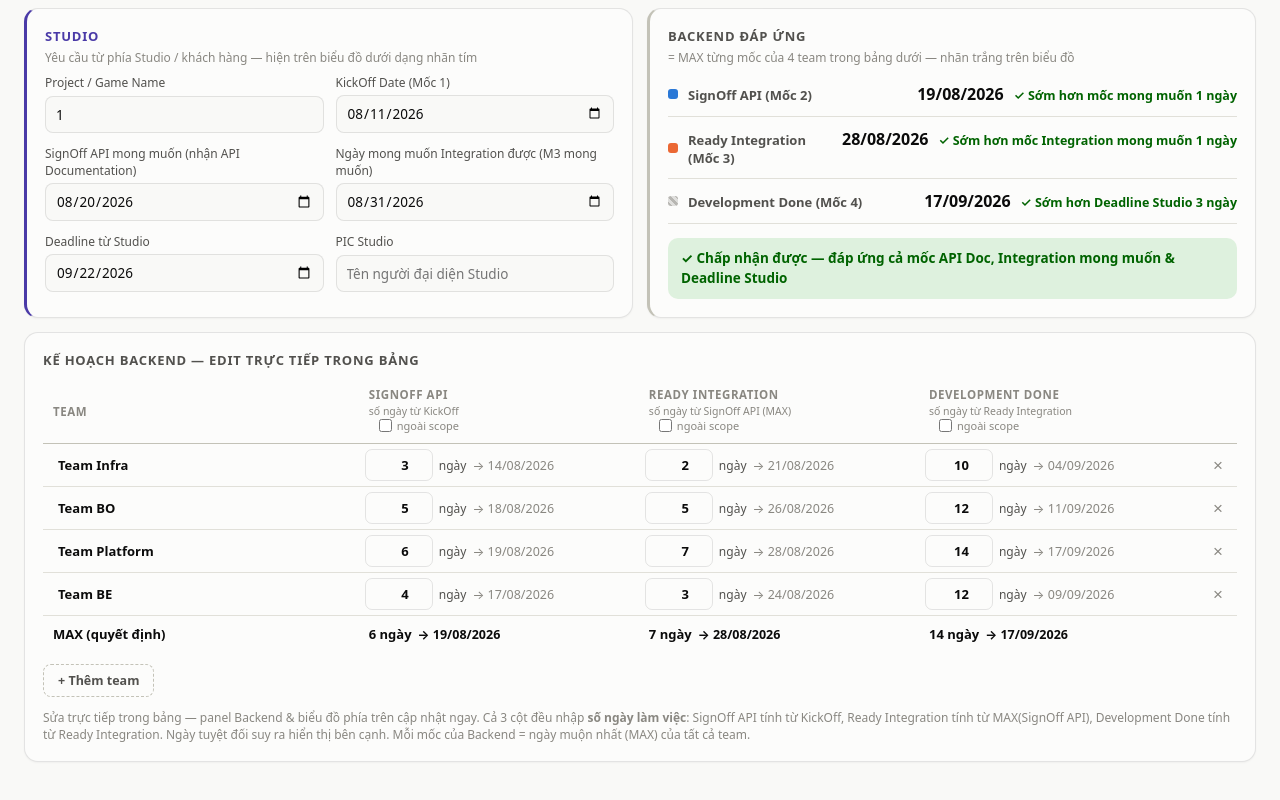
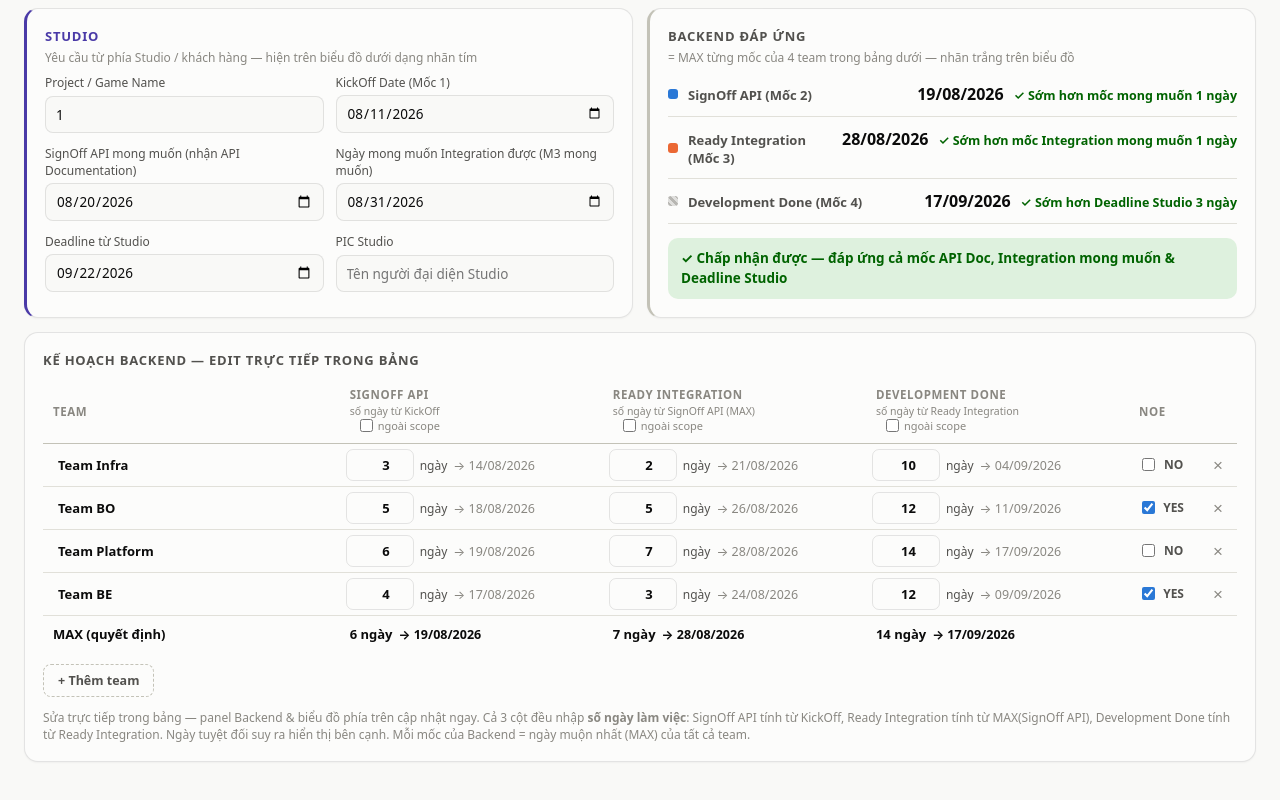
Before and after one commit to dvdieu/testplan, a React (Vite) app: page /plan/1 in a window 1280 px wide. Shown: the part 695-1495 px from the top of the page. Built offline with nearby package versions, Linux system fonts and the light colour scheme; no server answers.

Commit message:
Add NOE true/false column for each team

```diff
--- a/src/PlannerPage.jsx
+++ b/src/PlannerPage.jsx
@@ -45,19 +45,20 @@ function migrateRows(plan) {
     const readyDays = rest.readyDays ?? (signOff && ready ? num(diffWkd(signOff, ready)) : 0);
     const readyDate = signOff ? addWkdStr(signOff, readyDays) : null;
     const doneDays = rest.doneDays ?? (readyDate && done ? num(diffWkd(readyDate, done)) : 0);
-    return { ...rest, readyDays, doneDays };
+    return { ...rest, readyDays, doneDays, noe: rest.noe ?? false };
   });
   return { ...plan, rows };
 }
 
 function defaultPlan(projectName) {
   const today = todayStr();
-  const mk = (name, contractDays, readyDays, doneDays) => ({
+  const mk = (name, contractDays, readyDays, doneDays, noe = false) => ({
     id: crypto.randomUUID(),
     name,
     contractDays,
     readyDays,
     doneDays,
+    noe,
   });
   return {
     projectName,
@@ -69,10 +70,10 @@ function defaultPlan(projectName) {
     pic: '',
     oos: { signoff: false, ready: false, done: false },
     rows: [
-      mk('Team Infra', 3, 2, 10),
-      mk('Team BO', 5, 5, 12),
-      mk('Team Platform', 6, 7, 14),
-      mk('Team BE', 4, 3, 12),
+      mk('Team Infra', 3, 2, 10, false),
+      mk('Team BO', 5, 5, 12, true),
+      mk('Team Platform', 6, 7, 14, false),
+      mk('Team BE', 4, 3, 12, true),
     ],
   };
 }
@@ -138,6 +139,7 @@ export default function PlannerPage() {
           contractDays: 0,
           readyDays: 0,
           doneDays: 0,
+          noe: false,
         },
       ],
     }));
@@ -357,6 +359,7 @@ export default function PlannerPage() {
                   ngoài scope
                 </label>
               </th>
+              <th className="th-noe">NOE</th>
               <th className="th-del" />
             </tr>
           </thead>
@@ -415,6 +418,16 @@ export default function PlannerPage() {
                     <span className="days-date">→ {fmtFull(r.done)}</span>
                   </div>
                 </td>
+                <td className="td-noe">
+                  <label className="noe-toggle">
+                    <input
+                      type="checkbox"
+                      checked={r.noe}
+                      onChange={e => setRow(r.id, 'noe', e.target.checked)}
+                    />
+                    <span className="noe-label">{r.noe ? 'YES' : 'NO'}</span>
+                  </label>
+                </td>
                 <td className="td-del">
                   {rows.length > 1 && (
                     <button className="btn-del" title={`Xoá ${r.name}`} onClick={() => removeTeam(r.id)}>
@@ -448,6 +461,7 @@ export default function PlannerPage() {
                   </span>
                 )}
               </td>
+              <td className="td-noe" />
               <td className="td-del" />
             </tr>
           </tbody>
--- a/src/app.css
+++ b/src/app.css
@@ -827,6 +827,31 @@ h1 {
   text-align: center;
 }
 
+.th-noe,
+.td-noe {
+  width: 70px;
+  text-align: center;
+}
+
+.noe-toggle {
+  display: inline-flex;
+  align-items: center;
+  gap: 6px;
+  cursor: pointer;
+  font-size: 12px;
+  font-weight: 600;
+  color: var(--text-secondary);
+}
+
+.noe-toggle input {
+  accent-color: var(--series-1);
+  margin: 0;
+}
+
+.noe-label {
+  min-width: 26px;
+}
+
 .btn-del {
   background: none;
   border: none;
```
Also changed, not shown: .wrangler/tmp/pages-uCa9VN/_routes-0.8628990380868801.json (added), .wrangler/tmp/pages-uCa9VN/functions-filepath-routing-config-0.6738224192428359.json (added), .wrangler/tmp/pages-uCa9VN/functionsRoutes-0.6599316412615231.mjs (added), 1 other file (tests, documents, lock files or other folders).
